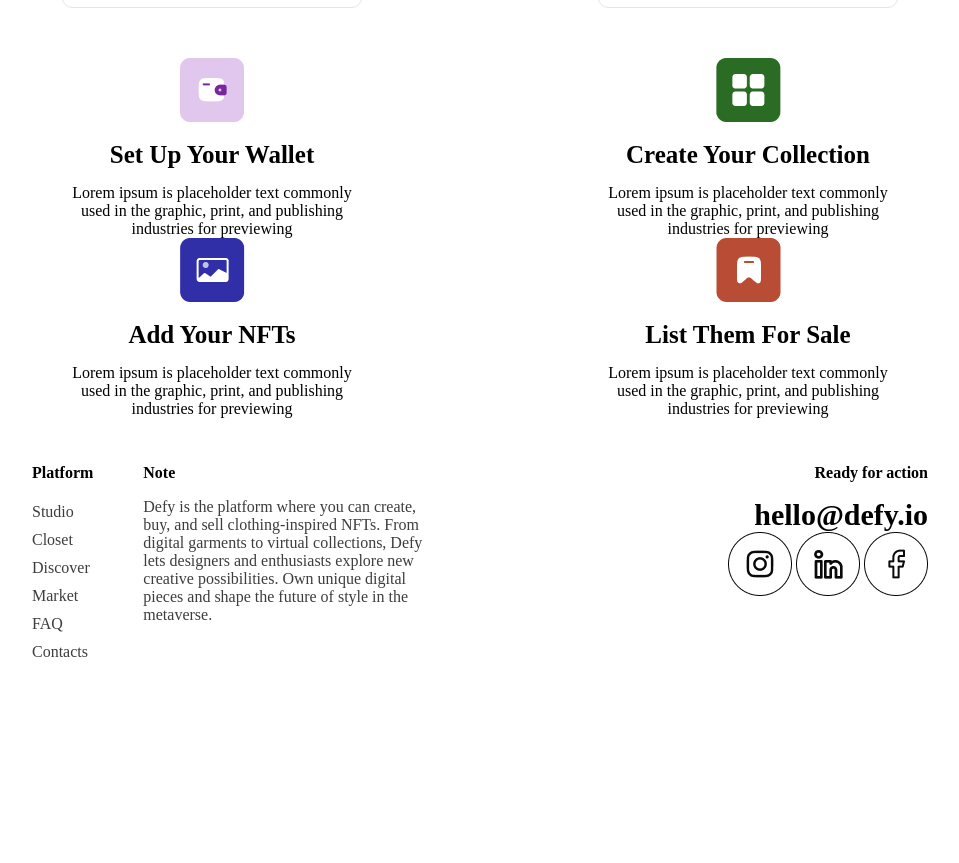
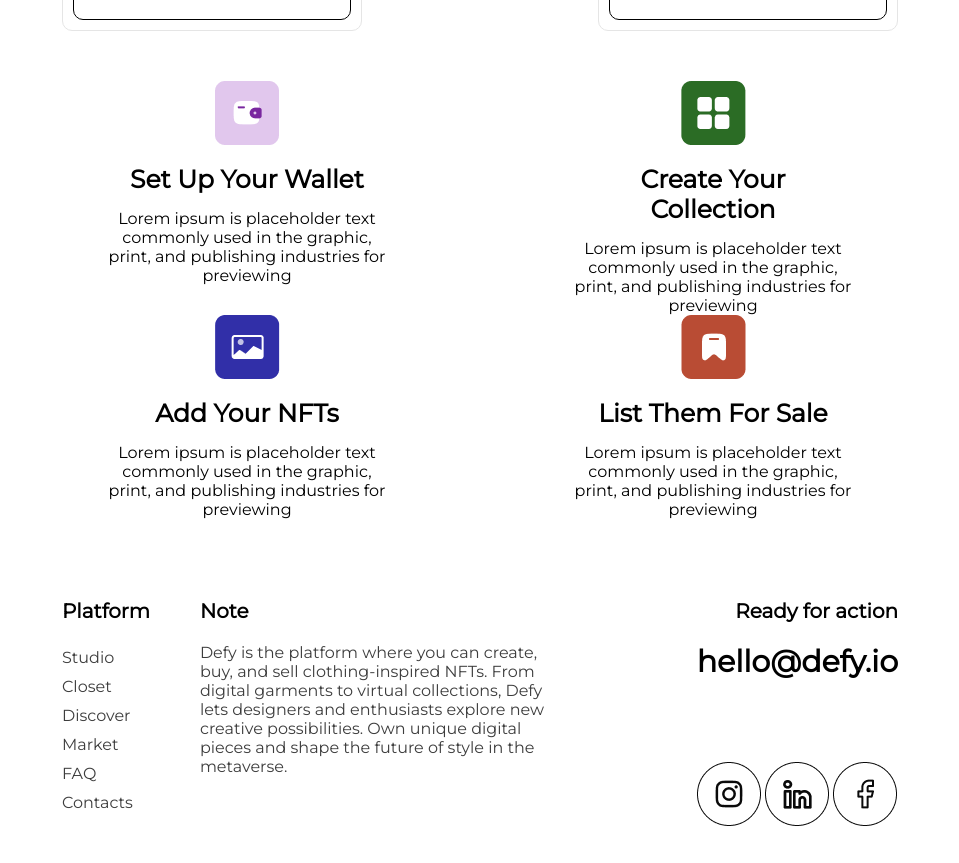
Before and after one commit to ngocquy99/nft-html-aptech, a plain HTML site: page B1_9.6/demo.html in a window 1280 px wide. Shown: the part 2693-3556 px from the top of the page, without its empty margins (160-1119 px from the left). Before the commit the page ends 3375 px from the top, so only its background shows below. Drawn offline with Linux system fonts and the light colour scheme.

Commit message:
fix bug footer

```diff
--- a/B1_9.6/demo.html
+++ b/B1_9.6/demo.html
@@ -5,6 +5,7 @@
     <meta name="viewport" content="width=device-width, initial-scale=1.0">
     <link rel="stylesheet" href="style.css">
     <link rel="stylesheet" href="https://cdnjs.cloudflare.com/ajax/libs/font-awesome/6.7.2/css/all.min.css" integrity="sha512-Evv84Mr4kqVGRNSgIGL/F/aIDqQb7xQ2vcrdIwxfjThSH8CSR7PBEakCr51Ck+w+/U6swU2Im1vVX0SVk9ABhg==" crossorigin="anonymous" referrerpolicy="no-referrer" />
+    <link href='https://fonts.googleapis.com/css?family=Montserrat' rel='stylesheet'>
     <title>NFT</title>
 </head>
 <body>
@@ -259,10 +260,10 @@
                 </div>
                 <div class="footer_social">
                     <div>
-                        <p>Ready for action</p>
+                        <p style="font-size: 20px;">Ready for action</p>
                         <p style="font-size: 30px; margin: 0;">hello@defy.io</p>
                     </div>
-                    <div>
+                    <div style="position: relative; height: 150px;">
                         <div class="social_img_container">
                             <img src="image/social icon/icon_insta.png">
                             <img src="image/social icon/icon_linkin.png">
--- a/B1_9.6/style.css
+++ b/B1_9.6/style.css
@@ -1,5 +1,6 @@
 * {
     box-sizing: border-box;
+    font-family: 'Montserrat';
 }
 
 body {
@@ -234,6 +235,7 @@ button {
     display: flex;
     justify-content: space-between;
     flex-wrap: wrap;
+    padding: 0 35px;
 }
 
 .action_item {
@@ -254,6 +256,10 @@ button {
     cursor: pointer;
 }
 
+footer {
+    padding: 30px;
+}
+
 .footer_container {
     display: flex;
     justify-content: space-between;
@@ -265,6 +271,7 @@ button {
 
 .footer_menu p {
     font-weight: bold;
+    font-size: 20px;
 }
 
 .footer_menu ul{
@@ -279,12 +286,13 @@ button {
 }
 
 .footer_note {
-    width: 300px;
+    width: 350px;
     margin-right: auto;
 }
 
 .footer_note p{
     font-weight: bold;
+    font-size: 20px;
 }
 
 .footer_note span {
@@ -295,3 +303,8 @@ button {
     font-weight: bold;
     text-align: right;
 }
+
+.social_img_container {
+    position: absolute;
+    bottom: 0;
+}
```
Also changed, not shown: Tastyfood/index.html (added, +22 -0 lines), Tastyfood/style.html (added).
